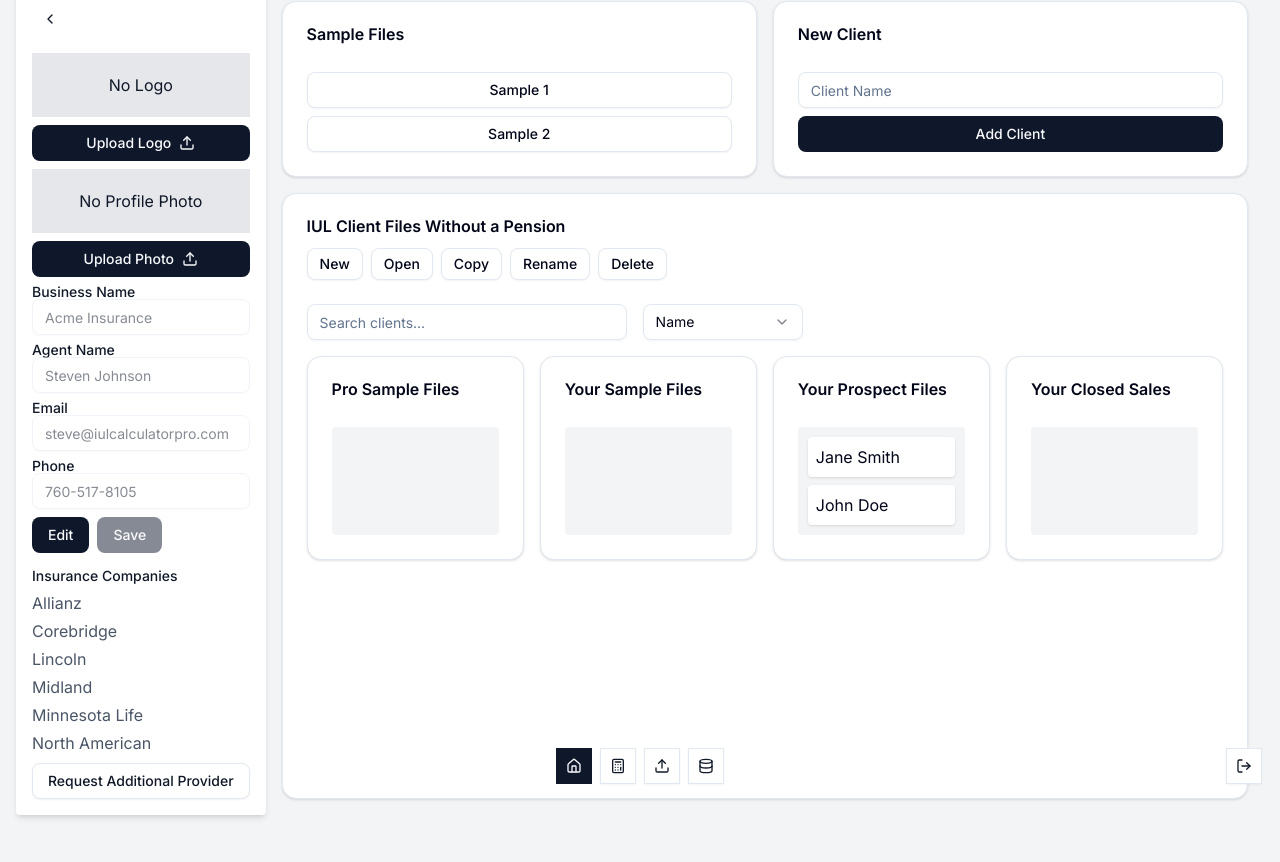
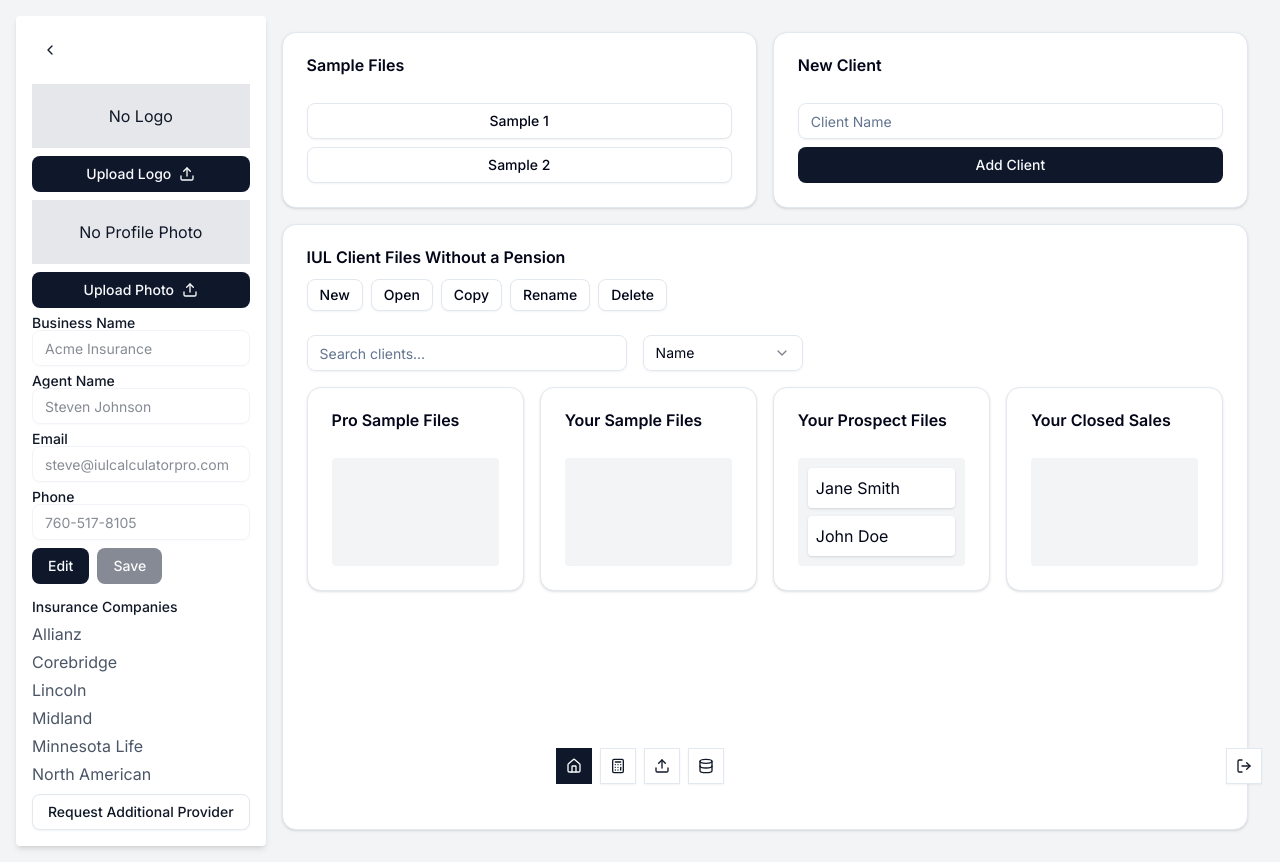
Before and after one commit to swiftcodesolution/iul-calculator-pro, a Next.js app: page /dashboard/home in a window 1280 px wide. Before the commit the page ends 831 px from the top, so only its background shows below. Built offline with nearby package versions, Linux system fonts and the light colour scheme.

Commit message:
removed fixed height

```diff
--- a/src/app/dashboard/layout.tsx
+++ b/src/app/dashboard/layout.tsx
@@ -24,7 +24,7 @@ export default function DashboardLayout({ children }: DashboardLayoutProps) {
 
   return (
     <DndProvider backend={HTML5Backend}>
-      <div className="h-screen flex items-center justify-center bg-gray-100">
+      <div className="min-h-screen bg-gray-100">
         {/* <header className="bg-white shadow-sm">
           <div className="container mx-auto px-4 py-3 flex items-center justify-between">
             <div className="flex items-center gap-4">
```
